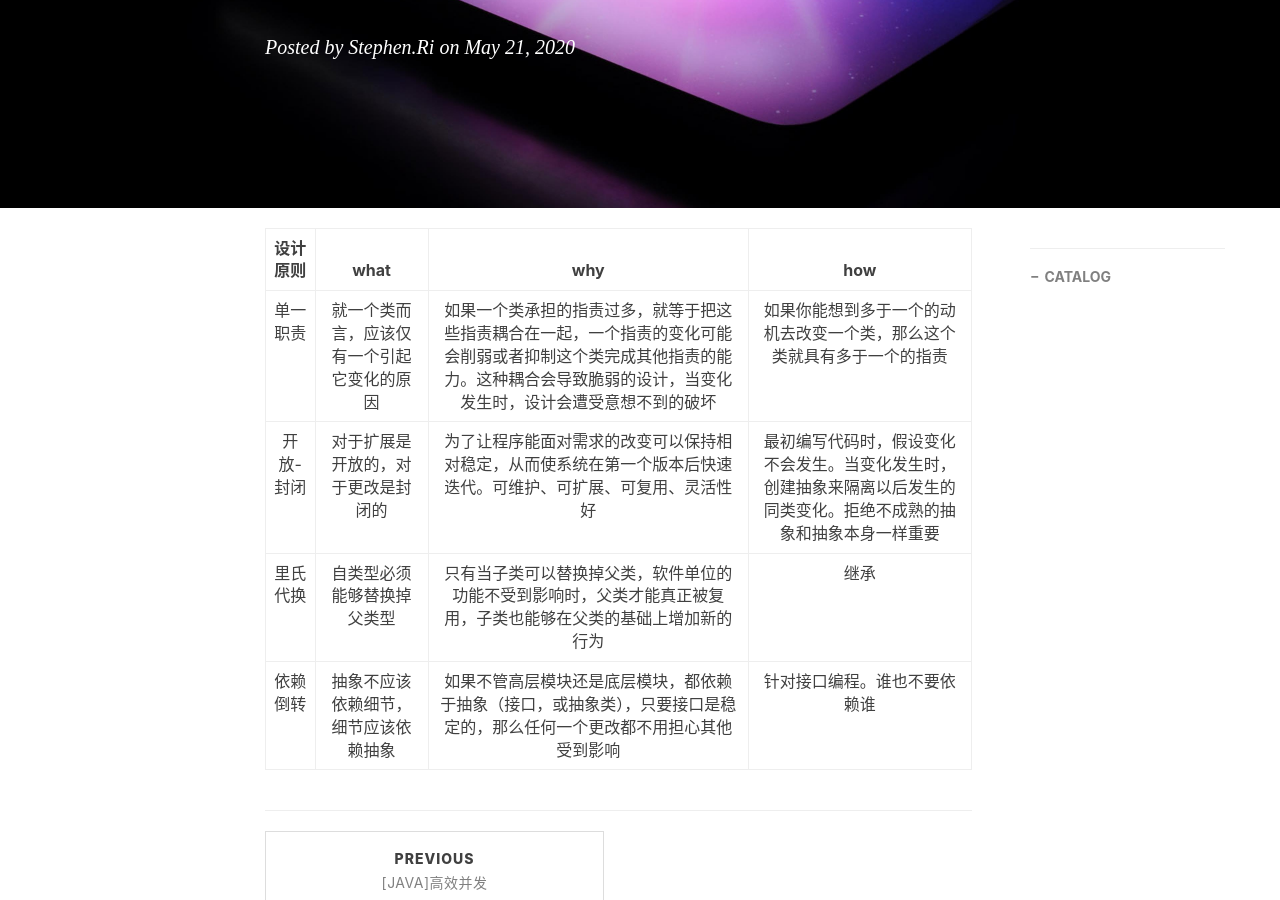
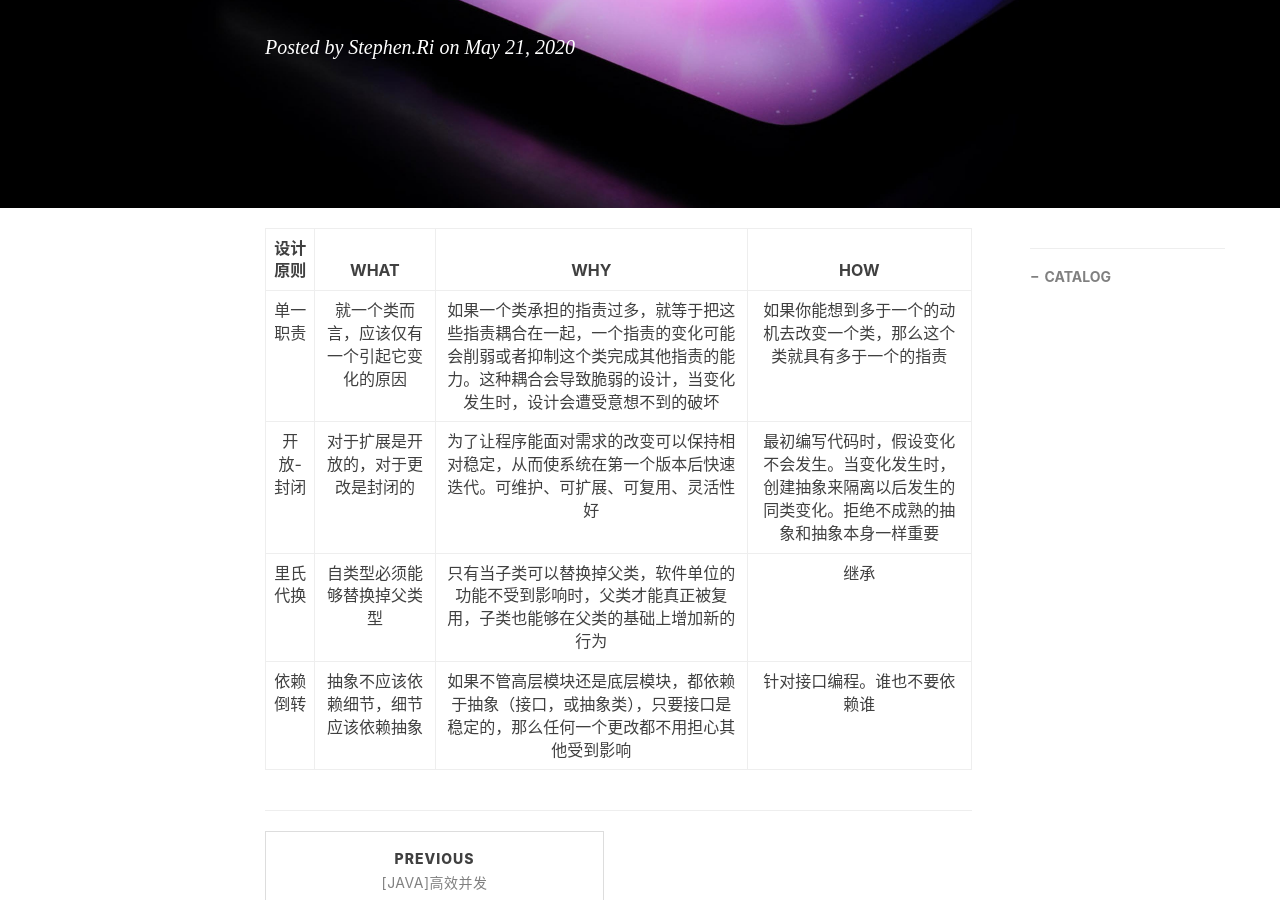
Before and after one commit to StephenRi/StephenRi.github.io, a Jekyll site: the page built from _posts/2020-05-21-[Java]设计原则.md, in a window 1280 px wide and 900 px high, scrolled down 315 px. Built offline with Jekyll 4.4.1, drawn with Linux system fonts in a browser that asks for light colours; nearby versions of some CDN libraries; comment, search, counter and statistics services are not loaded.

```diff
--- a/_posts/2020-05-21-[Java]设计原则.md
+++ b/_posts/2020-05-21-[Java]设计原则.md
@@ -10,7 +10,7 @@ tags:
     - Java
 ---
 
-| 设计原则 | what | why | how |
+| 设计原则 | WHAT | WHY | HOW |
 | :-: | :-: | :-: | :-: |
 | 单一职责 | 就一个类而言，应该仅有一个引起它变化的原因 | 如果一个类承担的指责过多，就等于把这些指责耦合在一起，一个指责的变化可能会削弱或者抑制这个类完成其他指责的能力。这种耦合会导致脆弱的设计，当变化发生时，设计会遭受意想不到的破坏 | 如果你能想到多于一个的动机去改变一个类，那么这个类就具有多于一个的指责 |
 | 开放-封闭 | 对于扩展是开放的，对于更改是封闭的 | 为了让程序能面对需求的改变可以保持相对稳定，从而使系统在第一个版本后快速迭代。可维护、可扩展、可复用、灵活性好 | 最初编写代码时，假设变化不会发生。当变化发生时，创建抽象来隔离以后发生的同类变化。拒绝不成熟的抽象和抽象本身一样重要 |
```
